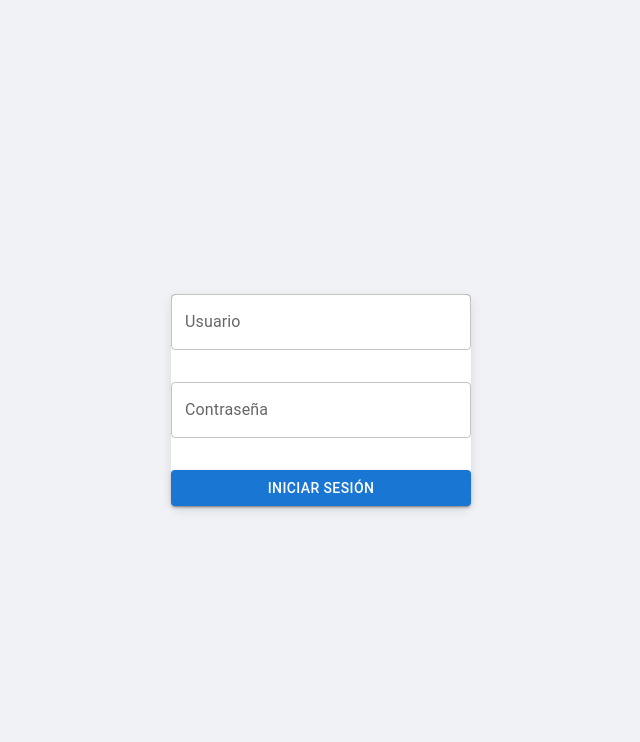
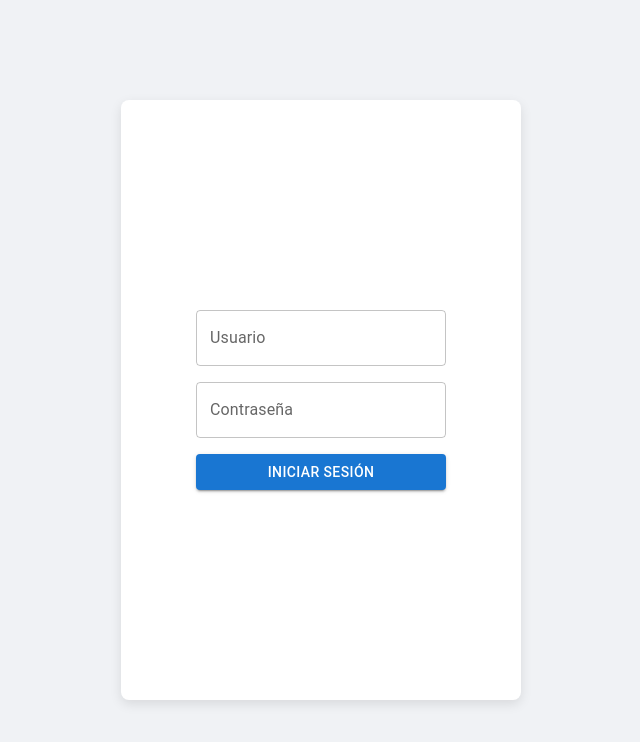
Before and after one commit to JoseAngelMarquez/pi-ata_pary_CITAS, a React (Vite) app in the folder frontend/: page / in a window 1280 px wide. Shown: the top 742 px of the page, without its empty margins (319-959 px from the left). Built offline with nearby package versions, Linux system fonts and the light colour scheme.

Commit message:
Añade tamaño al form del login

```diff
--- a/frontend/pages/login.jsx
+++ b/frontend/pages/login.jsx
@@ -1,24 +1,38 @@
 import React from "react";
-import { FormControl } from '@mui/material';
-import { TextField } from '@mui/material';
-import { Button } from '@mui/material';
+import { FormControl, TextField, Button } from '@mui/material';
 import styles from '../styles/login.module.css';
+
 function Login() {
     return (
-        <div className={styles['container']}>
-            <FormControl className={styles['login-form']} >
+        <div className={styles.container}>
+            <FormControl className={styles['login-form']}>
 
-                <TextField label="Usuario" variant="outlined" fullWidth style={{ marginBottom: "16px" }} />
-                <TextField label="Contraseña" variant="outlined" fullWidth style={{ marginBottom: "16px" }} />
+                <TextField
+                    label="Usuario"
+                    variant="outlined"
+                    fullWidth
+                    style={{ maxWidth: "250px", width: "100%" }}
+                />
 
-                <Button variant="contained" color="primary" fullWidth>
+                <TextField
+                    label="Contraseña"
+                    variant="outlined"
+                    fullWidth
+                    style={{ maxWidth: "250px", width: "100%" }}
+                />
+
+                <Button
+                    variant="contained"
+                    color="primary"
+                    fullWidth
+                    style={{ maxWidth: "250px", width: "100%" }}
+                >
                     Iniciar Sesión
                 </Button>
 
             </FormControl>
         </div>
     )
-
 }
 
 export default Login;
--- a/frontend/styles/login.module.css
+++ b/frontend/styles/login.module.css
@@ -1,20 +1,28 @@
+body, html {
+    margin: 0;
+    padding: 0;
+    height: 100%;
+    width: 100%;
+}
+
 .container {
     display: flex;
-    justify-content: center; /* centra verticalmente */
-    align-items: center; /* alinea horizontalmente */
+    justify-content: center; /* centra horizontalmente */
+    align-items: center;     /* centra verticalmente */
     height: 100vh;
     width: 100vw;
     background-color: #f0f2f5;
 }
 
-
-
 .login-form {
     display: flex;
     flex-direction: column;
+    align-items: center; /* centra los inputs dentro del form */
+    justify-content: center;
     gap: 16px;
-    width: 300px;
-    padding: 20px;
+    height: 600px;
+    width: 400px; /* ancho del form */
+    padding: 40px;
     background-color: #fff;
     border-radius: 8px;
     box-shadow: 0 4px 12px rgba(0, 0, 0, 0.1);
```
